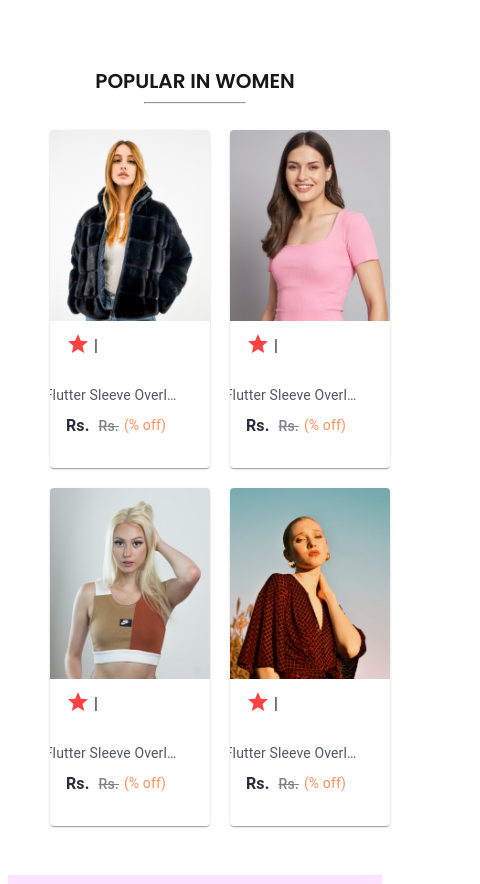
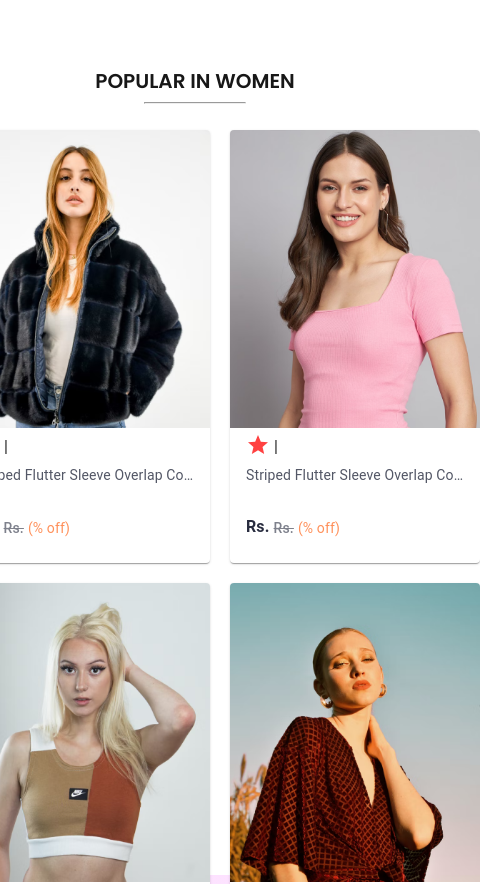
Before and after one commit to Pratik0192/Ecommerce-website-trendify, a React (Create React App) app: page / in a window 390 px wide. Shown: the part 940-1824 px from the top of the page, 480 px wide, since content can reach past the window. Built offline with nearby package versions, Linux system fonts and the light colour scheme.

Commit message:
multiple changes

```diff
--- a/src/Components/CartItems/CartItems.jsx
+++ b/src/Components/CartItems/CartItems.jsx
@@ -1,15 +1,17 @@
-import React, { useContext } from 'react';
+import React, { useContext, useEffect } from 'react';
 import './CartItems.css';
 import { ShopContext } from '../../Context/ShopContext';
 import { Link } from 'react-router-dom';
-import { Grid, Card, CardContent, Typography, Button, Box, IconButton, Divider, colors, Checkbox } from '@mui/material';
+import { Grid, Card, CardContent, Typography, Button, Box, IconButton, Divider, colors, Checkbox, useScrollTrigger } from '@mui/material';
 import { Undo } from '@mui/icons-material';
 import expressicon from '../Assets/express.png';
 import emptycart from '../Assets/emptyCartIcon.png';
 import { Close } from '@mui/icons-material';
+import { useSelector } from 'react-redux';
 
 const CartItems = () => {
-  const { getTotalCartAmount, addToCart, all_product, cartItems, removeCart, getTotalCartItems } = useContext(ShopContext);
+  const { getTotalCartAmount, all_product, cartItems, removeCart, getTotalCartItems } = useContext(ShopContext);
+  const products = useSelector((store) => store.products);
 
   const spanStyle = {
     fontWeight: '700',
@@ -109,8 +111,9 @@ const CartItems = () => {
     <Box p={2} className='cartitems'>
       <Grid container spacing={2}>
         <Grid item xs={11} md={7}>
-          {all_product.map((e) => {
+          {products.data && products.data.map((e) => {
             const quantity = cartItems[e.id] || 0;
+            console.log(quantity);
             if (quantity > 0) {
               totalDiscount += (e.old_price - e.new_price) * quantity;
               return (
--- a/src/Components/Item/Item.css
+++ b/src/Components/Item/Item.css
@@ -10,30 +10,17 @@
     width: 250px;
 }
 
-.item p{
-    margin: 6px 0px;
-    margin-right: 10px;
-}
-
 .item-info {
     height: 90px; /* Adjust this height to match the height of your button */
-    display: flex;
-    align-items: center;
-    justify-content: center;
-    margin-top: -10px;
-    margin-bottom: -10px;
+    margin-top: 6px;
 }
 .item-prices{
+    margin-top: -20px;
     display: flex;
     flex-direction: row;
 }
 
-.item-prices-container {
-    display: flex;
-    justify-content: space-between;
-    align-items: center;
-    width: 100%;
-}
+
 
 .wishlist-button {
     display: flex;
@@ -42,48 +29,3 @@
     width: 100%;
     transition: transform 0.1s ease-in-out;
 }
-
-@media(max-width:1280px){
-    .item{
-        width: 220px;
-        font-size: 14px;
-    }
-    .item img{
-        width: 220px;
-    }
-    .item-price-old{
-        font-size: 14px;
-    }
-}
-@media(max-width:1024px){
-    .item{
-        width: 170px;
-        font-size: 13px;
-    }
-    .item img{
-        width: 170px;
-    }
-    .item-price-old{
-        font-size: 13px;
-    }
-}
-@media(max-width:800px){
-    .item{
-        width: 120px;
-        font-size: 12px;
-    }
-    .item img{
-        width: 120px;
-    }
-    .item-price-old{
-        font-size: 12px;
-    }
-}
-@media(max-width:500px){
-    .item{
-        width: 160px;
-    }
-    .item img{
-        width: 160px;
-    }
-}
--- a/src/Components/Item/Item.jsx
+++ b/src/Components/Item/Item.jsx
@@ -59,17 +59,26 @@ const Item = (props) => {
         />
       </Link>
       <CardContent>
-        <Typography style={{marginTop:'-10px'}}>
+        <Typography style={{marginTop:'-18px'}}>
           {props.rating_stars} <Star sx={{color:'#ff4141', marginBottom:'-5px'}} /> | {props.rating_count}
         </Typography>
         <div className="item-info">
           {!isHovered ? (
             <>
-              <Typography style={{fontSize:'16px', fontWeight:'700', color:'#282c3f', display:'block', marginBottom:'60px'}}>
+              <Typography style={{fontSize:'16px', fontWeight:'700', color:'#282c3f'}}>
                 {props.company}
               </Typography>
               <Typography
-                style={{ fontSize: "14px", marginTop: "0px", marginLeft:'-80px' ,fontWeight: "400",color: "#535766", whiteSpace:'nowrap', overflow:'hidden', textOverflow:'ellipsis', maxWidth:'260px',display:'block'}}
+                style={{
+                  fontSize: "14px",
+                  marginTop: "0px",
+                  fontWeight: "400",
+                  color: "#535766",
+                  whiteSpace:'nowrap',
+                  overflow:'hidden',
+                  textOverflow:'ellipsis',
+                  maxWidth:'260px'
+                  }}
               >
                 {props.name}
               </Typography>
@@ -97,12 +106,12 @@ const Item = (props) => {
             </Typography>
             <Typography
               variant='body2'
-              style={{ fontSize: "14px", fontWeight: "500", color: "#7e818c", marginTop:'-18px',marginLeft:'-1px' ,textDecoration: "line-through" }}
+              style={{ fontSize: "14px", fontWeight: "500", color: "#7e818c", marginTop:'-17px',marginLeft:'4px', textDecoration: "line-through" }}
               className='item-prices-old'
             >
               Rs.{props.original_price}
             </Typography>
-            <Typography style={{fontSize:'14px', marginLeft:'-5px', color:'#ff905a', marginTop:'-19px'}} >
+            <Typography style={{fontSize:'14px', marginLeft:'4px', color:'#ff905a', marginTop:'-17px'}} >
               ({props.discount}% off)
             </Typography>
           </div>
--- a/src/Components/ProductDisplay/ProductDisplay.jsx
+++ b/src/Components/ProductDisplay/ProductDisplay.jsx
@@ -14,7 +14,7 @@ const ProductDisplay = (props) => {
   const categoriesWithoutSizes = ["mobile&tablet", "laptop"];
 
   // Check if item is in wishlist
-  const [liked, setLiked] = useState(isItemInWishlist(product.id));
+  const [liked, setLiked] = useState(isItemInWishlist(product._id));
 
   const handleMouseEnter = () => {
     setMagnifierStyle({ display: "block" });
@@ -68,21 +68,22 @@ const ProductDisplay = (props) => {
         </div>
       </div>
       <div className="productdisplay-right">
-        <h2>{product.name}</h2>
+        <h2>{product.company}</h2>
         <div className="productdisplay-right-star">
           <img src={star_icon} alt="" />
           <img src={star_icon} alt="" />
           <img src={star_icon} alt="" />
           <img src={star_icon} alt="" />
           <img src={star_dull_icon} alt="" />
-          <p>(122)</p>
+          <p>({product.rating.count})</p>
         </div>
         <div className="productdisplay-right-prices">
           <div className="productdisplay-right-price-old">
-            Rs.{product.old_price}
+          Rs.{product.current_price}
+
           </div>
           <div className="productdisplay-right-price-new">
-            Rs.{product.new_price}
+          Rs.{product.original_price}
           </div>
         </div>
         <div className="productdisplay-right-description">
@@ -102,7 +103,7 @@ const ProductDisplay = (props) => {
         )}
 
         <div className="productdisplay-right-buttons">
-          <button onClick={() => addToCart(product.id)}>ADD TO CART</button>
+          <button onClick={() => addToCart(product._id)}>ADD TO CART</button>
           <button className="wishlist-button" onClick={handleWishlistClick}>
             {liked ? <FavoriteIcon style={{ color: "white" }} /> : <FavoriteBorderIcon />}
             <span>WISHLIST</span>
--- a/src/Components/RelatedProducts/RelatedProducts.jsx
+++ b/src/Components/RelatedProducts/RelatedProducts.jsx
@@ -34,8 +34,8 @@ const RelatedProducts = (props) => {
               id={item.id}
               name={item.name}
               image={item.image}
-              new_price={item.new_price}
-              old_price={item.old_price}
+              new_price={item.current_price}
+              old_price={item.original_price}
             />
           </div>
         ))}
--- a/src/Components/Wishlist/Wishlist.jsx
+++ b/src/Components/Wishlist/Wishlist.jsx
@@ -67,11 +67,11 @@ const Wishlist = (props) => {
               </div>
               <CardContent>
                 <Typography style={{marginTop:'-10px'}}>
-                  4.5 <Star sx={{color:'#ff4141', marginBottom:'-5px'}} />
+                  {item.rating_stars} <Star sx={{color:'#ff4141', marginBottom:'-5px'}} />
                 </Typography>
                 <div className="wishlist-item-info">
                   <Typography style={{fontSize:'16px', fontWeight:'700', color:'#282c3f', display:'block', marginBottom:'60px'}}>
-                    Roadster
+                    {item.company}
                   </Typography>
                   <Typography
                     style={{
@@ -95,7 +95,7 @@ const Wishlist = (props) => {
                     style={{ fontSize: "16px", fontWeight: "600", color: "#282c3f", marginTop:'3px'}}
                     className='item-prices-new'
                   >
-                    Rs.{item.new_price}
+                    Rs.{item.current_price}
                   </Typography>
                   <Typography
                     variant='body2'
@@ -109,10 +109,10 @@ const Wishlist = (props) => {
                     }}
                       className='item-prices-old'
                     >
-                      Rs.{item.old_price}
+                      Rs.{item.original_price}
                     </Typography>
                     <Typography style={{fontSize:'14px', marginLeft:'120px', color:'#ff905a', marginTop:'-20.5px'}} >
-                      (50% off)
+                      ({item.discount}% off)
                     </Typography>
                 </div>
                 <Divider sx={{width:'120%', marginLeft:'-20px', marginTop:'20px'}} />
--- a/src/Context/ShopContext.jsx
+++ b/src/Context/ShopContext.jsx
@@ -1,4 +1,4 @@
-import React, { createContext, useState } from "react";
+import React, { createContext, useEffect, useState } from "react";
 import { toast, ToastContainer } from 'react-toastify';
 import 'react-toastify/dist/ReactToastify.css';
 import all_product from "../Components/Assets/all_product";
@@ -22,6 +22,10 @@ const ShopContextProvider = (props) => {
   const [shippingAddress, setShippingAddress] = useState({});
   const [wishlistItems, setWishlistItems] = useState(getDefaultWishlist());
 
+  useEffect(()=>{
+    console.log("cartitems: ",cartItems);
+  }, [cartItems]);
+
   // Add shipping address
   const addShippingAddress = (address) => {
     setShippingAddress(address);
@@ -29,6 +33,7 @@ const ShopContextProvider = (props) => {
 
   // Add to cart
   const addToCart = (itemId) => {
+    console.log("item id: ",itemId )
     setCartItems((prev) => ({ ...prev, [itemId]: prev[itemId] + 1 }));
     const product = all_product.find(item => item.id === itemId);
     toast.success(`Added to cart!`, {
--- a/src/Pages/Cart.jsx
+++ b/src/Pages/Cart.jsx
@@ -2,6 +2,9 @@ import React from 'react'
 import CartItems from '../Components/CartItems/CartItems'
 
 const Cart = () =>{
+
+
+
   return (
     <div>
       <CartItems/>
--- a/src/Pages/Product.jsx
+++ b/src/Pages/Product.jsx
@@ -1,15 +1,23 @@
-import React, { useContext } from 'react'
+import React, { useContext, useEffect } from 'react'
 import { ShopContext } from '../Context/ShopContext'
 import { useParams } from 'react-router-dom';
 import Breadcrum from '../Components/Breadcrums/Breadcrum';
 import ProductDisplay from '../Components/ProductDisplay/ProductDisplay';
 import DescriptionBox from '../Components/DescriptionBox/DescriptionBox';
 import RelatedProducts from '../Components/RelatedProducts/RelatedProducts';
+import { useSelector } from 'react-redux';
 
 const Product = () =>{
+  const products = useSelector((store)=> store.products);
   const {all_product} = useContext(ShopContext);
   const {productId} = useParams();
-  const product = all_product.find((e)=> e.id === Number(productId));
+  const product = products.data.find((item)=> item._id === (productId));
+
+  useEffect(() => {
+    //console.log(products);
+    console.log(product);
+  }, [product]);
+
   return (
     <div>
       <Breadcrum product = {product} />
```
